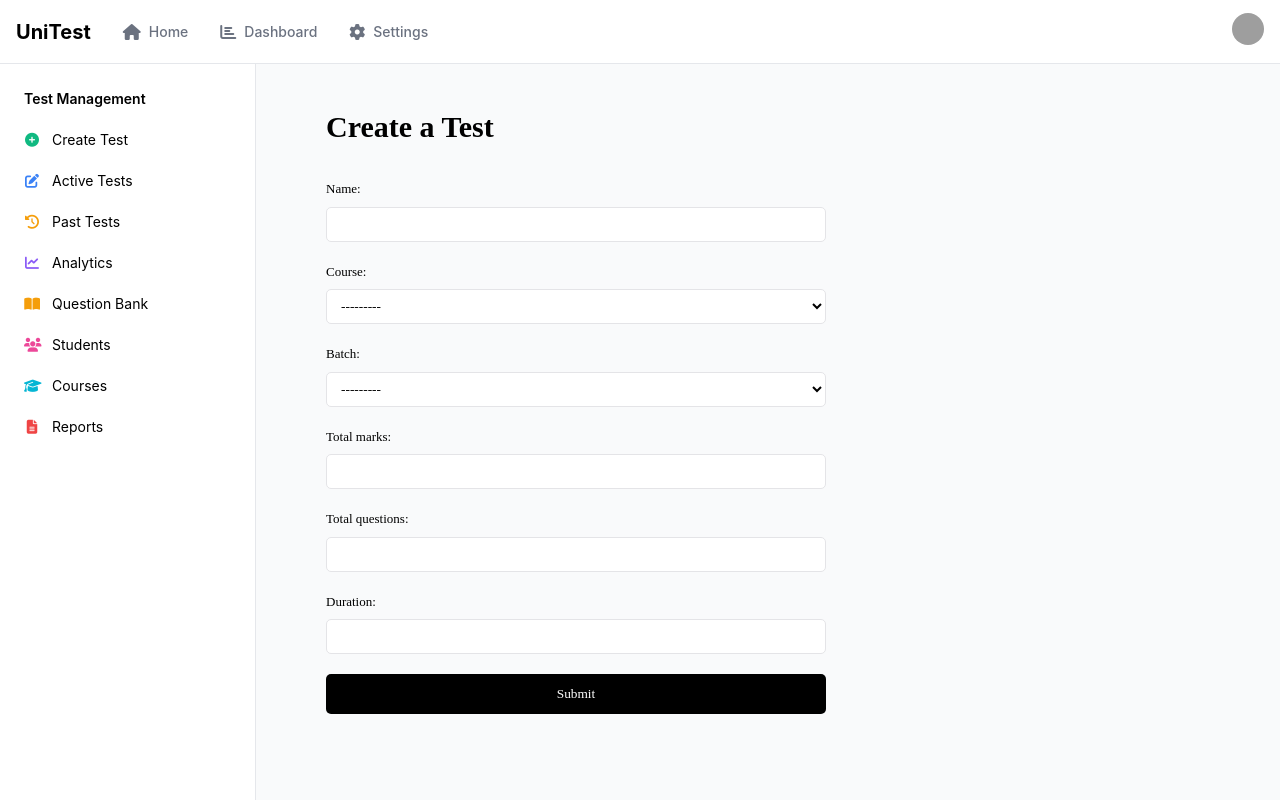
After one commit to lavenderpeaches/UniTest, a Django app: page /create-test/ in a window 1280 px wide. The commit adds this page. Run offline with Django 5.2, Linux system fonts and the light colour scheme; a user stored in the database is signed in; data that the repository does not hold is empty; grey boxes are pictures that could not be loaded.

Commit message:
Implement a feature to create test

```diff
--- a/UniTest/base/urls.py
+++ b/UniTest/base/urls.py
@@ -7,4 +7,5 @@
     path('register/', views.registerPage,  name = 'register'),
     path('logout/',   views.logoutUser,    name = 'logout'),
     path('home/',     views.homePage,      name = 'homePage'),
+    path("create-test/",views.create_test, name="create_test"),
 ]
--- a/UniTest/base/views.py
+++ b/UniTest/base/views.py
@@ -1,11 +1,11 @@
-from django.contrib.auth.models import User
-from django.shortcuts import render,redirect
-from django.http import HttpResponse
-from django.contrib.auth import authenticate, login, logout
+from django.contrib.auth.models     import User
+from django.shortcuts               import render,redirect
+from django.http                    import HttpResponse
+from django.contrib.auth            import authenticate, login, logout
 from django.contrib.auth.decorators import login_required
-from django.contrib import messages
-from django.urls import reverse_lazy
-
+from django.contrib                 import messages
+from django.urls                    import reverse_lazy
+from .forms                         import testForm
 # Create your views here.
 
 def home(request):
@@ -68,3 +68,8 @@
 @login_required
 def homePage(request):
     return render(request,'homePage.html');
+
+@login_required
+def create_test(request):
+    form = testForm()
+    return render(request, 'create_test.html',{'form':form})
--- a/UniTest/static/css/main.css
+++ b/UniTest/static/css/main.css
@@ -423,3 +423,74 @@
         display: none;
     }
 }
+
+.create_test{
+    display: flex;
+    flex-direction: column;
+    margin-left: 70px;
+    margin-top: 40px;
+    gap:30px;
+}
+
+.create_test form{
+    display: flex;
+    flex-direction: column;
+    gap:20px;
+}
+
+#heading1{
+    font-family: "Poppins", serif;
+    color: black;
+    font-size: 30px;
+    font-weight: 600;
+}
+
+.form-group{
+    display: flex;
+    flex-direction: column;
+    gap:8px;
+}
+
+.form-group label{
+    font-family: "Poppins",serif;
+    color: black;
+    font-size: 13px;
+    font-weight: 500;
+}
+
+.form-group input{
+    font-family: "Poppins", serif;
+    color: black;
+    width: 500px;
+    height: 35px;
+    padding-left: 10px;
+    border: 1px solid #E4E4E7;
+    border-radius: 5px;
+}
+
+.form-group select {
+    font-family: "Poppins", serif;
+    color: black;
+    width: 500px;
+    height: 35px;
+    padding-left: 10px;
+    border: 1px solid #E4E4E7;
+    border-radius: 5px;
+    background-color: white;
+    cursor: pointer;
+}
+
+
+.create_test button{
+    background-color: black;
+    border: none;
+    color: white;
+    font-family: "Poppins", serif;
+    border-radius: 5px;
+    height: 40px;
+}
+
+.create_test button:hover {
+    background-color: #333;
+    cursor: pointer;
+}
--- a/UniTest/templates/base.html
+++ b/UniTest/templates/base.html
@@ -51,11 +51,15 @@
                             <span>Settings</span>
                         </a>
                         <div class="dropdown-divider"></div>
-                        <a href="#" class="dropdown-item">
-                            <i class="fas fa-sign-out-alt"></i>
-                            <span>Log out</span>
-                        </a>
-                    </div>
+                            <li class="dropdown-item">
+                                <form action="{% url 'logout' %}" method="post" style="display: inline;">
+                                    {% csrf_token %}
+                                    <button class="sign-up-button" type="submit" style="border: none; background: none; padding: 0; cursor: pointer;">
+                                        <i class="fas fa-sign-out-alt"></i> Log out
+                                    </button>
+                                </form>
+                            </li>
+                        </div>
                 </div>
             </div>
         </header>
@@ -67,7 +71,7 @@
                     <div class="side-nav-group">
                         <h2 class="side-nav-title">Test Management</h2>
                         <div class="side-nav-menu">
-                            <a href="/create-test" class="side-nav-link">
+                            <a href= "{% url 'create_test' %}" class="side-nav-link">
                                 <i class="fas fa-plus-circle text-green"></i>
                                 <span>Create Test</span>
                             </a>
--- /dev/null
+++ b/UniTest/templates/create_test.html
@@ -0,0 +1,16 @@
+{% extends 'base.html' %}
+{% block content %}
+    <div class = "create_test">
+        <p id="heading1">Create a Test</p>
+        <form action  = "{% url 'create_test' %}" type = "POST">
+            {% csrf_token %}
+            {% for field in form %}
+                <div class="form-group">
+                    {{ field.label_tag }}
+                    {{ field }}
+                </div>
+            {% endfor %}
+            <button type = "submit">Submit</button>
+        </form>
+    </div>
+{% endblock %}
```
